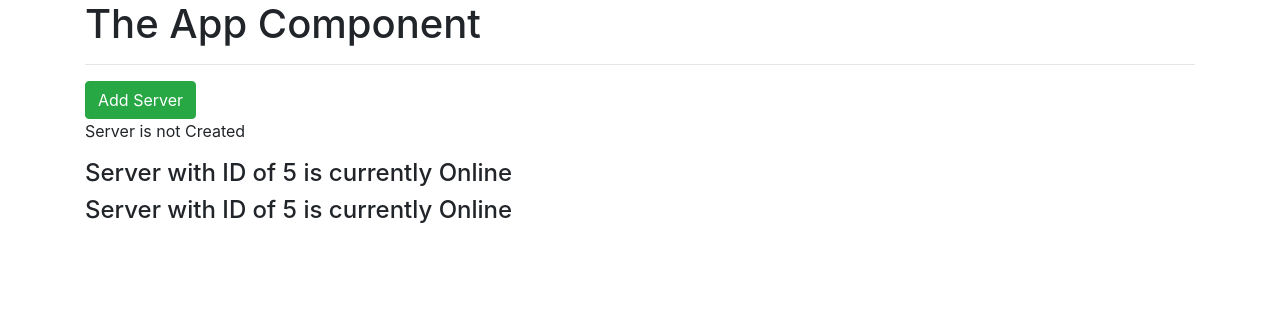
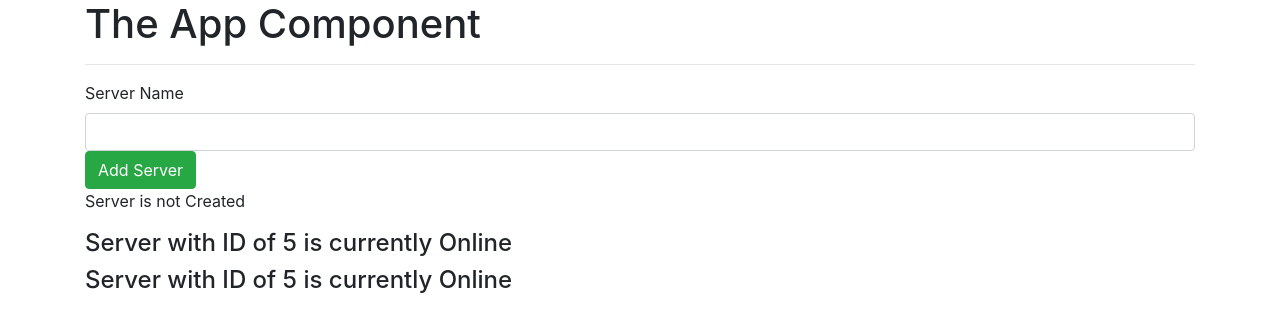
Before and after one commit to mikedilulo/Recipe-Book, an Angular app: page / in a window 1280 px wide. Shown: the top 332 px of the page. Built offline with nearby package versions, Linux system fonts and the light colour scheme.

Commit message:
using (input) fired on every keystroke

```diff
--- a/src/app/serversComponent/servers.component.html
+++ b/src/app/serversComponent/servers.component.html
@@ -1,3 +1,6 @@
+<label for="name">Server Name</label>
+<input type="text" class="form-control" (input)="onUpdateServerName($event)" />
+
 <button
   class="btn btn-success"
   [disabled]="!allowNewServer"
--- a/src/app/serversComponent/servers.component.ts
+++ b/src/app/serversComponent/servers.component.ts
@@ -23,4 +23,8 @@ export class ServersComponent {
   onCreateServer() {
     return (this.serverCreationStatus = "Server was Created");
   }
+
+  onUpdateServerName(event: any) {
+    console.log(event);
+  }
 }
```
